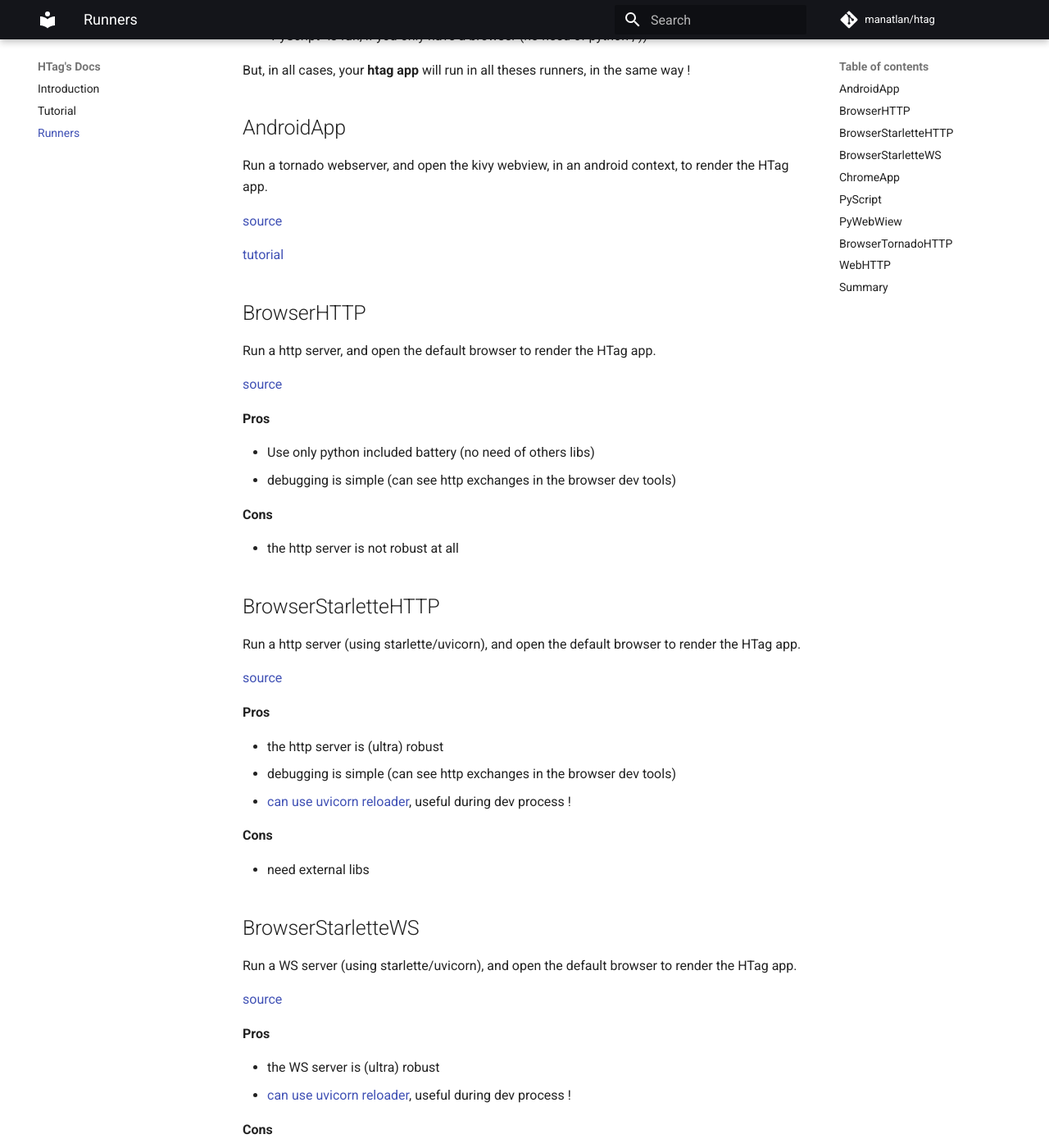
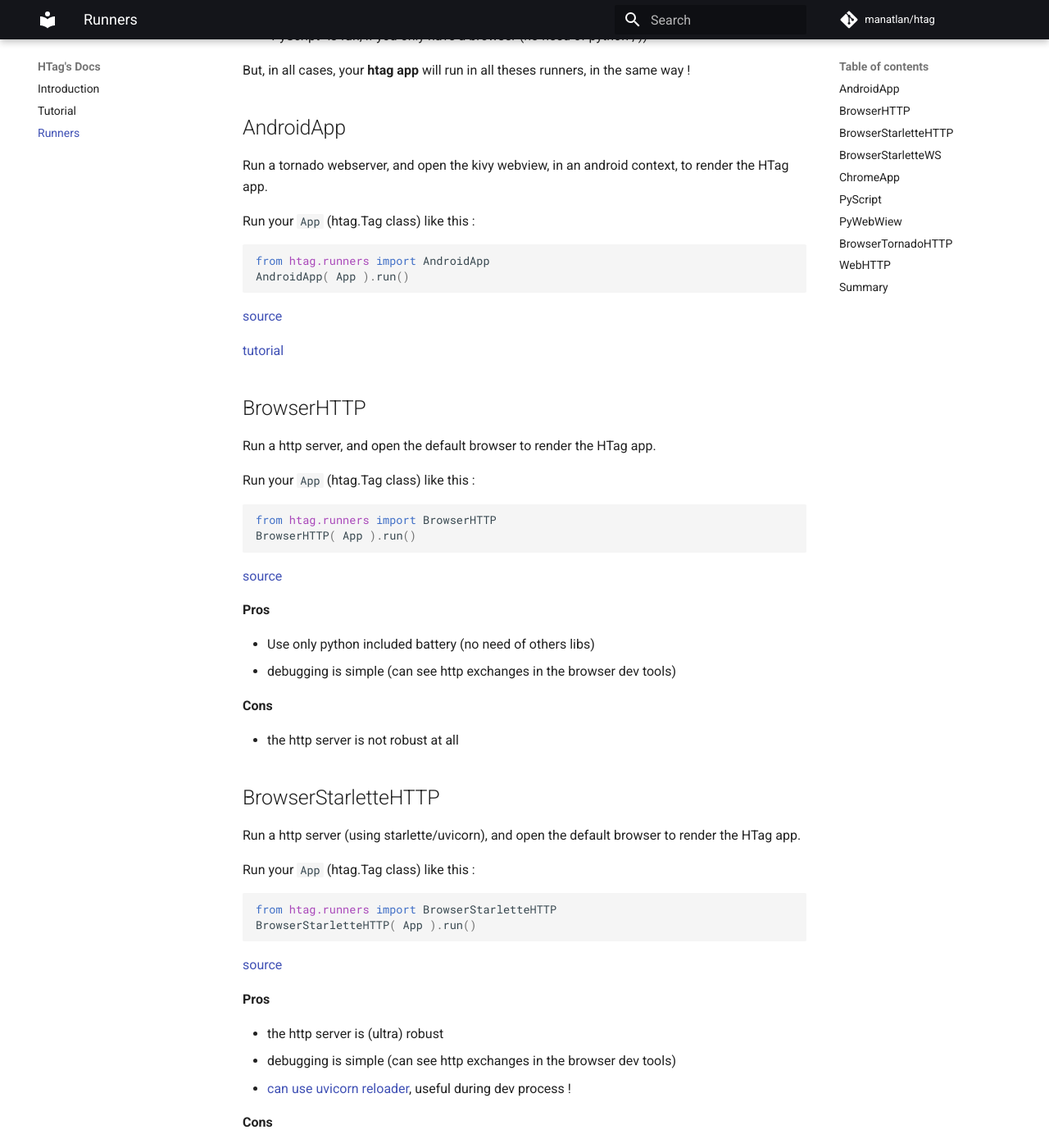
Before and after one commit to manatlan/htag, an MkDocs documentation site: the page built from docs/runners.md, in a window 1280 px wide and 1400 px high, scrolled down 494 px. Shown: the whole window at 82% size. Built offline with MkDocs 1.6.1 and Material for MkDocs 9.7.7, drawn with Linux system fonts in a browser that asks for light colours; comment, search, counter and statistics services are not loaded; some of the changed text lies outside the part shown.

Commit message:
Update runners.md

````diff
--- a/docs/runners.md
+++ b/docs/runners.md
@@ -15,12 +15,26 @@ But, in all cases, your **htag app** will run in all theses runners, in the same
 ## AndroidApp
 Run a tornado webserver, and open the kivy webview, in an android context, to render the HTag app.
 
+Run your `App` (htag.Tag class) like this :
+
+```python
+from htag.runners import AndroidApp
+AndroidApp( App ).run()
+```
+
 [source](https://github.com/manatlan/htag/blob/main/htag/runners/androidapp.py)
 
 [tutorial](https://github.com/manatlan/htagapk)
 
 ## BrowserHTTP
 Run a http server, and open the default browser to render the HTag app.
+
+Run your `App` (htag.Tag class) like this :
+
+```python
+from htag.runners import BrowserHTTP
+BrowserHTTP( App ).run()
+```
 
 [source](https://github.com/manatlan/htag/blob/main/htag/runners/browserhttp.py)
 
@@ -35,6 +49,14 @@ Run a http server, and open the default browser to render the HTag app.
 
 ## BrowserStarletteHTTP
 Run a http server (using starlette/uvicorn), and open the default browser to render the HTag app.
+
+Run your `App` (htag.Tag class) like this :
+
+```python
+from htag.runners import BrowserStarletteHTTP
+BrowserStarletteHTTP( App ).run()
+```
+
 
 [source](https://github.com/manatlan/htag/blob/main/htag/runners/browserstarlettehttp.py)
 
@@ -52,6 +74,13 @@ Run a http server (using starlette/uvicorn), and open the default browser to ren
 ## BrowserStarletteWS
 Run a WS server (using starlette/uvicorn), and open the default browser to render the HTag app.
 
+Run your `App` (htag.Tag class) like this :
+
+```python
+from htag.runners import BrowserStarletteWS
+BrowserStarletteWS( App ).run()
+```
+
 [source](https://github.com/manatlan/htag/blob/main/htag/runners/browserstarlettews.py)
 
 **Pros**
@@ -67,6 +96,13 @@ Run a WS server (using starlette/uvicorn), and open the default browser to rende
 
 ## ChromeApp
 Run a http server (using starlette/uvicorn), and open the default chrome, in [App Mode](https://technastic.com/open-websites-in-application-mode-google-chrome/), to render the HTag app.
+
+Run your `App` (htag.Tag class) like this :
+
+```python
+from htag.runners import ChromeApp
+ChromeApp( App ).run()
+```
 
 [source](https://github.com/manatlan/htag/blob/main/htag/runners/chromeapp.py)
 
@@ -85,6 +121,14 @@ Run a http server (using starlette/uvicorn), and open the default chrome, in [Ap
 Run everything in client side, thanks to the marvellous [pyscript](https://pyscript.net/). Don't know if there is an utility, but it's possible ;-).
 It should run OOTB, everywhere where pyscript runs.
 
+Run your `App` (htag.Tag class) like this :
+
+```python
+from js import window
+from htag.runners import PyScript
+PyScript( Main  ).run( window )
+```
+
 [source](https://github.com/manatlan/htag/blob/main/htag/runners/pyscript.py)
 
 **Pros**
@@ -101,6 +145,14 @@ It should run OOTB, everywhere where pyscript runs.
 ## PyWebWiew
 Run everything in a [pywebview](https://pywebview.flowrl.com/) instance. The ideal solution to provide a "python GUI app".
 
+Run your `App` (htag.Tag class) like this :
+
+```python
+from htag.runners import PyWebWiew
+PyWebWiew( Main ).run()
+```
+
+
 [source](https://github.com/manatlan/htag/blob/main/htag/runners/pywebview.py)
 
 **Pros**
@@ -116,6 +168,13 @@ Run everything in a [pywebview](https://pywebview.flowrl.com/) instance. The ide
 Run a http server (using tornado), and serve the htag app to any browser.
 (if you want to use another webserver ;-))
 
+Run your `App` (htag.Tag class) like this :
+
+```python
+from htag.runners import BrowserTornadoHTTP
+BrowserTornadoHTTP( Main ).run()
+```
+
 [source](https://github.com/manatlan/htag/blob/main/htag/runners/browsertornadohttp.py)
 
 **Pros**
@@ -129,6 +188,13 @@ Run a http server (using tornado), and serve the htag app to any browser.
 
 ## WebHTTP
 Run a http server (using starlette/uvicorn), and serve the htag app to any browser.
+
+Run your `App` (htag.Tag class) like this :
+
+```python
+from htag.runners import WebHTTP
+WebHTTP( Main ).run()
+```
 
 [source](https://github.com/manatlan/htag/blob/main/htag/runners/webhttp.py)
 
````
